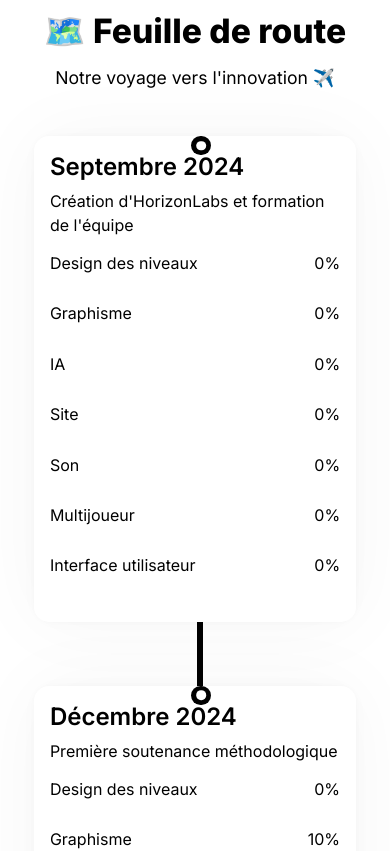
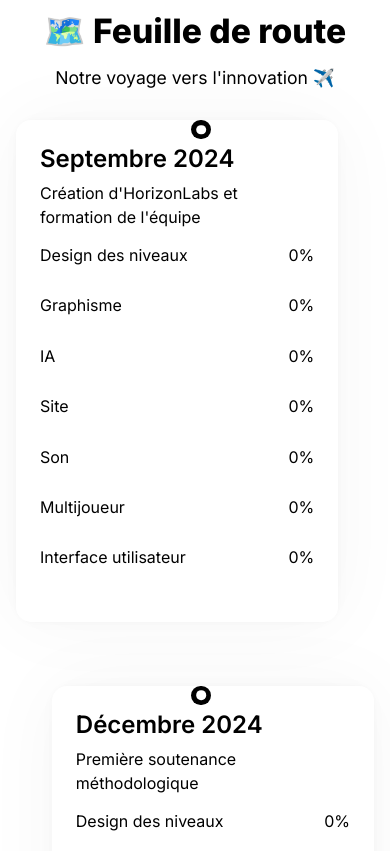
Before and after one commit to Antoineview/HorizonWeb, a Next.js app: page / in a window 390 px wide. Shown: the part 5560-6411 px from the top of the page. Built offline with nearby package versions, Linux system fonts and the light colour scheme.

Commit message:
Fix écran trop large pour mobile (problème lors du défilement)

```diff
--- a/src/app/Styles/timeline.css
+++ b/src/app/Styles/timeline.css
@@ -50,7 +50,7 @@
 .timeline-line {
     position: absolute;
     left: 50%;
-    top: 0;
+    top: 3;
     bottom: 0;
     width: 7px;
     border-radius: 15px;
@@ -145,7 +145,7 @@
 
 
 
-@media screen and (max-width: 468px) {
+@media screen and (max-width: 568px) {
     /* Ajustement de la frise chronologique */
     .timeline-container {
         padding: 2rem 1rem;
@@ -164,7 +164,7 @@
     .timeline-line {
         position: absolute;
         left: 50.6%;
-        top: -32;
+        top: -22;
         bottom: 0;
         width: 6px; /* Réduit la largeur de la frise */
         border-radius: 15px;
@@ -178,16 +178,15 @@
     }
 
     .timeline-item-content {
-        width: 90%; /* Réduit la largeur pour plus d'espace sur mobile */
-        padding: 1rem;
-        margin: 1rem auto;
+        width: 90%; /* Utiliser un pourcentage, mais max-width est plus sûr */
+        max-width: 100%; /* Assurer qu'il ne dépasse pas la largeur de l'écran */
     }
 
     /* Ajustement des points sur la frise */
     .timeline-dot {
         position: absolute;
         left: 49%;
-        top: -40;
+        top: -25;
         width: 1.2rem; /* Réduit la taille du point */
         height: 1.2rem;
         background: black;
```
